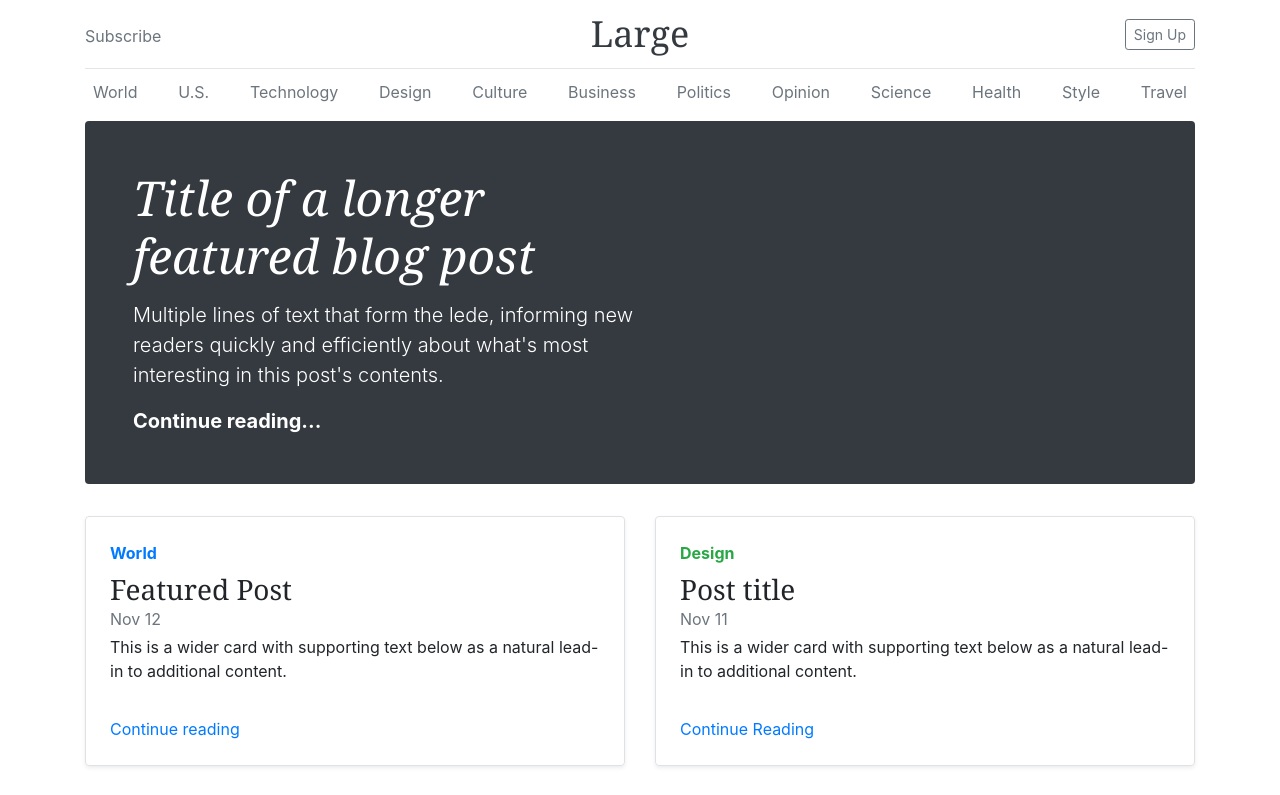
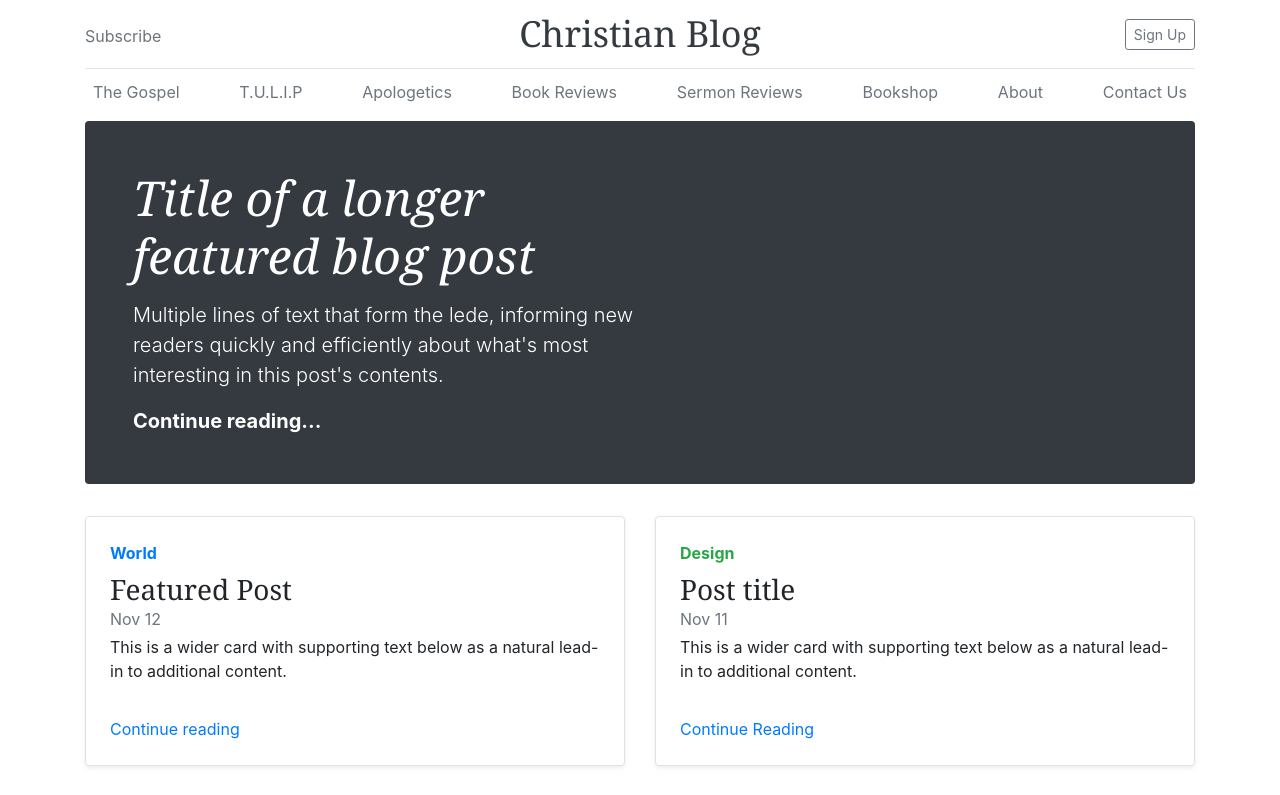
Before and after one commit to kimanicharles911/christian-blog, a plain HTML site: page index.html in a window 1280 px wide. Shown: the top 795 px of the page. Drawn offline with Linux system fonts and the light colour scheme.

Commit message:
changed header title and nav-items

```diff
--- a/index.html
+++ b/index.html
@@ -39,7 +39,7 @@
             <a class="text-muted" href="#">Subscribe</a>
           </div>
           <div class="col-4 text-center">
-            <a class="blog-header-logo text-dark" href="#">Large</a>
+            <a class="blog-header-logo text-dark" href="#">Christian Blog</a>
           </div>
           <div class="col-4 d-flex justify-content-end align-items-center">
             <a class="btn btn-sm btn-outline-secondary" href="#">Sign Up</a>
@@ -48,18 +48,14 @@
       </header>
       <div class="nav-scroller py-1 mb-2">
         <nav class="nav d-flex justify-content-between">
-          <a class="p-2 text-muted" href="#">World</a>
-          <a class="p-2 text-muted" href="#">U.S.</a>
-          <a class="p-2 text-muted" href="#">Technology</a>
-          <a class="p-2 text-muted" href="#">Design</a>
-          <a class="p-2 text-muted" href="#">Culture</a>
-          <a class="p-2 text-muted" href="#">Business</a>
-          <a class="p-2 text-muted" href="#">Politics</a>
-          <a class="p-2 text-muted" href="#">Opinion</a>
-          <a class="p-2 text-muted" href="#">Science</a>
-          <a class="p-2 text-muted" href="#">Health</a>
-          <a class="p-2 text-muted" href="#">Style</a>
-          <a class="p-2 text-muted" href="#">Travel</a>
+          <a class="p-2 text-muted" href="#">The Gospel</a>
+          <a class="p-2 text-muted" href="#">T.U.L.I.P</a>
+          <a class="p-2 text-muted" href="#">Apologetics</a>
+          <a class="p-2 text-muted" href="#">Book Reviews</a>
+          <a class="p-2 text-muted" href="#">Sermon Reviews</a>
+          <a class="p-2 text-muted" href="#">Bookshop</a>
+          <a class="p-2 text-muted" href="#">About</a>
+          <a class="p-2 text-muted" href="#">Contact Us</a>
         </nav>
       </div>
       <div class="jumbotron p-4 p-md-5 text-white rounded bg-dark">
```
